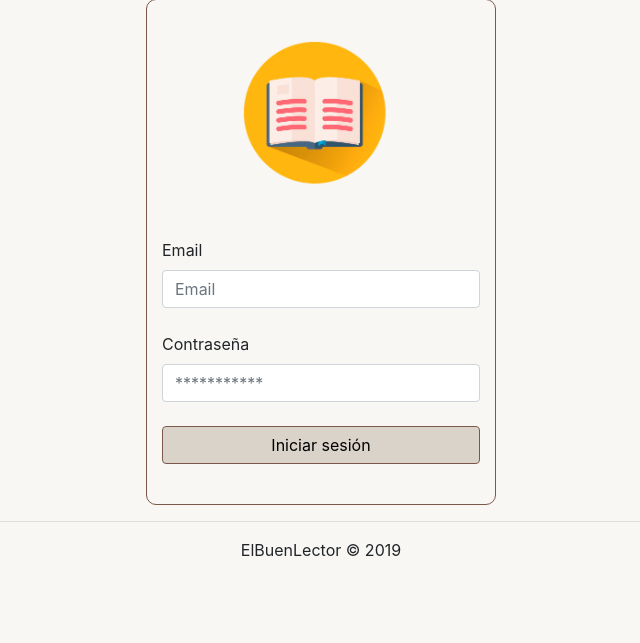
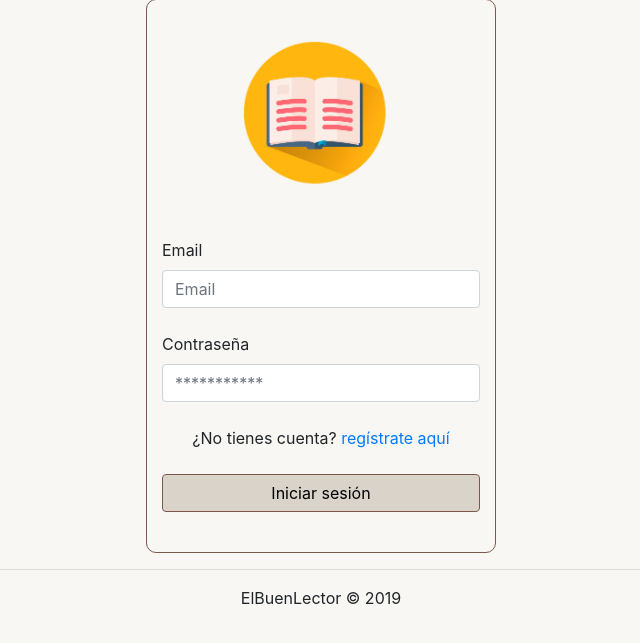
Before and after one commit to CarlosVazquezFarrera/ElBuenLector, a PHP site: page /ElBuenLector/inicio.php in a window 1280 px wide. Shown: the part 83-726 px from the top of the page, without its empty margins (319-959 px from the left). Run offline with PHP 8.4, Linux system fonts and the light colour scheme; data that the repository does not hold is empty.

Commit message:
Update inicio.php

```diff
--- a/inicio.php
+++ b/inicio.php
@@ -26,8 +26,7 @@
                     <label for="" class = "mt-4">Contraseña</label>
                     <input type = "password" placeholder = "***********" class="form-control" required>
                 <!-- </div>  -->
-
-
+                    <p class = "text-center mt-4">¿No tienes cuenta? <a href = "index.php">regístrate aquí</a></p>
                 <input type = "submit" value = "Iniciar sesión" class="form-control mt-4 login">
             </form>
         </div>
```
